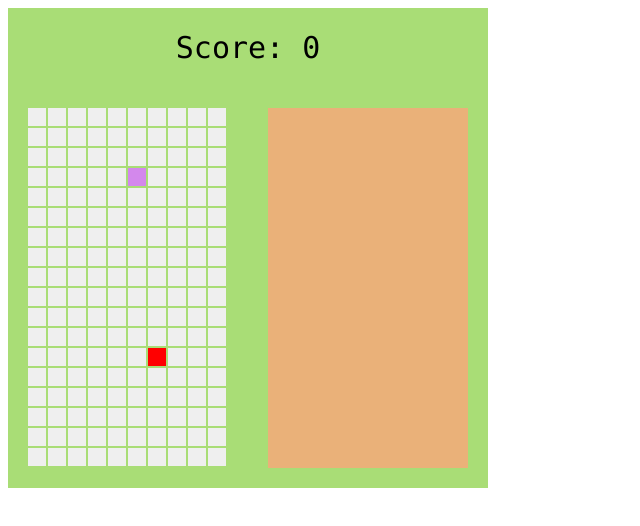
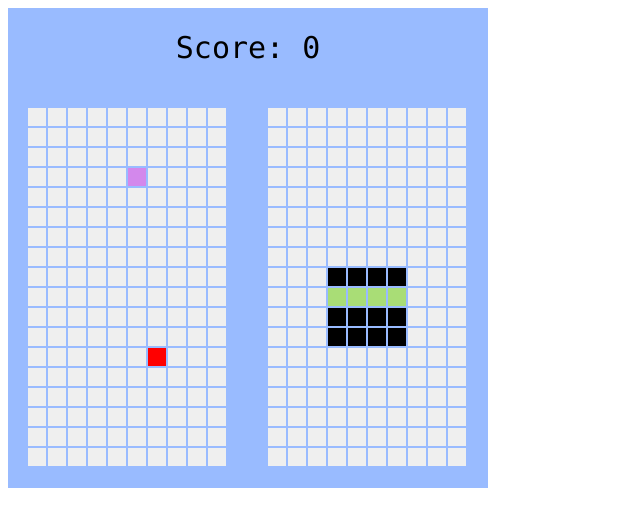
Before and after one commit to samclee/Snaketris, a plain HTML site: page index.html in a window 1280 px wide. Shown: the whole page, without its empty margins (0-640 px from the left). Drawn offline with Linux system fonts and the light colour scheme.

Commit message:
Added ReferenceData, started on TetrisGame
ReferenceData is for arrays of colors and a big array of Tetris pieces.
TetrisGame now has a falling piece that loops to top if it's about to go
out of bounds.

TODO:
Check if a rotation is legal
Switch piece when it hits bottom
Have piece become inert at bottom

```diff
--- /dev/null
+++ b/ReferenceData.js
@@ -0,0 +1,155 @@
+let colors = {
+  lime: "#a9dd76",
+  pink: "#f893c4",
+  magenta: "#d388ec",
+  orange: "#eab179",
+  teal: "#7cdac1",
+  yellow: "#ece76c",
+  blue: "#78c3ef",
+  gray: "#efefef",
+  beige: "#fffb99",
+  indigo: "#99bbff",
+}
+
+let colormap = {
+  i: "#a9dd76",
+  j: "#f893c4",
+  l: "#d388ec",
+  o: "#eab179",
+  s: "#7cdac1",
+  t: "#ece76c",
+  z: "#78c3ef",
+  b: "#000000"
+}
+colormap[' '] = "#efefef"
+
+let pieceStructures = [
+  [
+    [
+      [' ', ' ', ' ', ' '],
+      ['i', 'i', 'i', 'i'],
+      [' ', ' ', ' ', ' '],
+      [' ', ' ', ' ', ' '],
+    ],
+    [
+      [' ', 'i', ' ', ' '],
+      [' ', 'i', ' ', ' '],
+      [' ', 'i', ' ', ' '],
+      [' ', 'i', ' ', ' '],
+    ],
+  ],
+  [
+    [
+      [' ', ' ', ' ', ' '],
+      [' ', 'o', 'o', ' '],
+      [' ', 'o', 'o', ' '],
+      [' ', ' ', ' ', ' '],
+    ],
+  ],
+  [
+    [
+      [' ', ' ', ' ', ' '],
+      ['j', 'j', 'j', ' '],
+      [' ', ' ', 'j', ' '],
+      [' ', ' ', ' ', ' '],
+    ],
+    [
+      [' ', 'j', ' ', ' '],
+      [' ', 'j', ' ', ' '],
+      ['j', 'j', ' ', ' '],
+      [' ', ' ', ' ', ' '],
+    ],
+    [
+      ['j', ' ', ' ', ' '],
+      ['j', 'j', 'j', ' '],
+      [' ', ' ', ' ', ' '],
+      [' ', ' ', ' ', ' '],
+    ],
+    [
+      [' ', 'j', 'j', ' '],
+      [' ', 'j', ' ', ' '],
+      [' ', 'j', ' ', ' '],
+      [' ', ' ', ' ', ' '],
+    ],
+  ],
+  [
+    [
+      [' ', ' ', ' ', ' '],
+      ['l', 'l', 'l', ' '],
+      ['l', ' ', ' ', ' '],
+      [' ', ' ', ' ', ' '],
+    ],
+    [
+      [' ', 'l', ' ', ' '],
+      [' ', 'l', ' ', ' '],
+      [' ', 'l', 'l', ' '],
+      [' ', ' ', ' ', ' '],
+    ],
+    [
+      [' ', ' ', 'l', ' '],
+      ['l', 'l', 'l', ' '],
+      [' ', ' ', ' ', ' '],
+      [' ', ' ', ' ', ' '],
+    ],
+    [
+      ['l', 'l', ' ', ' '],
+      [' ', 'l', ' ', ' '],
+      [' ', 'l', ' ', ' '],
+      [' ', ' ', ' ', ' '],
+    ],
+  ],
+  [
+    [
+      [' ', ' ', ' ', ' '],
+      ['t', 't', 't', ' '],
+      [' ', 't', ' ', ' '],
+      [' ', ' ', ' ', ' '],
+    ],
+    [
+      [' ', 't', ' ', ' '],
+      [' ', 't', 't', ' '],
+      [' ', 't', ' ', ' '],
+      [' ', ' ', ' ', ' '],
+    ],
+    [
+      [' ', 't', ' ', ' '],
+      ['t', 't', 't', ' '],
+      [' ', ' ', ' ', ' '],
+      [' ', ' ', ' ', ' '],
+    ],
+    [
+      [' ', 't', ' ', ' '],
+      ['t', 't', ' ', ' '],
+      [' ', 't', ' ', ' '],
+      [' ', ' ', ' ', ' '],
+    ],
+  ],
+  [
+    [
+      [' ', ' ', ' ', ' '],
+      [' ', 's', 's', ' '],
+      ['s', 's', ' ', ' '],
+      [' ', ' ', ' ', ' '],
+    ],
+    [
+      ['s', ' ', ' ', ' '],
+      ['s', 's', ' ', ' '],
+      [' ', 's', ' ', ' '],
+      [' ', ' ', ' ', ' '],
+    ],
+  ],
+  [
+    [
+      [' ', ' ', ' ', ' '],
+      ['z', 'z', ' ', ' '],
+      [' ', 'z', 'z', ' '],
+      [' ', ' ', ' ', ' '],
+    ],
+    [
+      [' ', 'z', ' ', ' '],
+      ['z', 'z', ' ', ' '],
+      ['z', ' ', ' ', ' '],
+      [' ', ' ', ' ', ' '],
+    ],
+  ],
+]
--- a/TetrisGame.js
+++ b/TetrisGame.js
@@ -3,43 +3,157 @@ function TetrisGame(gW, gH, tS)
   this.gridWdt = gW;
   this.gridHgt = gH;
   this.tileSz = tS;
+
+  this.inert = [];
+  for(var y=0; y<this.gridHgt; y++)
+  {
+    this.inert[y] = [];
+    for(var x=0; x<this.gridWdt; x++)
+    {
+      this.inert[y][x] = ' ';
+    }
+  }
+
+  this.pieceType = 0;
+  this.pieceRot = 0;
+
+  this.pieceX = 3;
+  this.pieceY = 0;
+
 }
 
 TetrisGame.prototype.reset = function()
 {
+  for(var y=0; y<this.gridHgt; y++)
+  {
+    for(var x=0; x<this.gridWdt; x++)
+    {
+      this.inert[y][x] = ' ';
+    }
+  }
+} // reset()
 
-} // reset()
+TetrisGame.prototype.newPiece = function()
+{
+  this.pieceX = 3;
+  this.pieceY = 0;
+  this.pieceType = 0;
+  this.pieceRot = 0;
+} // newPiece
 
 TetrisGame.prototype.update = function()
 {
   let scoreChange = 0;
 
+  let testY = this.pieceY + 1;
+  if(this.canPieceMove(this.pieceX, testY, this.pieceRot))
+  {
+    this.pieceY = testY;
+  } // piece can fall
+  else
+  {
+    this.newPiece();
+  }
+
   return scoreChange;
 } // update()
 
-TetrisGame.prototype.draw = function()
+TetrisGame.prototype.canPieceMove = function(testX, testY, testRot)
 {
-  ctx.fillStyle = colors.orange;
-  ctx.fillRect(0, 0, 200, 360);
+  for(var y=0; y<4; y++)
+  {
+    for(var x=0; x<4; x++)
+    {
+      let isNotEmpty = pieceStructures[this.pieceType][this.pieceRot][y][x] !== ' ';
+
+      let testXLoc = testX + x;
+      let testYLoc = testY + y;
+
+      if(isNotEmpty && (  (testXLoc < 0) ||
+                          (testXLoc >= this.gridWdt) ||
+                          (testYLoc >= this.gridHgt) ||
+                          (this.inert[testYLoc][testXLoc] !== ' ')  ))
+      {
+        return false;
+      }
+    }
+  }
+
+  return true;
+} // canPieceMove()
+
+TetrisGame.prototype.draw = function(ctx)
+{
+  // draw inert blocks
+  for(var y=0; y<this.gridHgt; y++)
+  {
+    for(var x=0; x<this.gridWdt; x++)
+    {
+      let block = this.inert[y][x]
+      this.drawBlock(block, x, y);
+    }
+  }
+
+  // draw current block
+  for(var y=0; y<4; y++)
+  {
+    for(var x=0; x<4; x++)
+    {
+      let block = pieceStructures[this.pieceType][this.pieceRot][y][x];
+      if(block === ' ')
+      {
+        block = 'b';
+      }
+      this.drawBlock(block, x + this.pieceX, y + this.pieceY);
+    }
+  }
 } // draw()
+
+TetrisGame.prototype.drawBlock = function(block, x, y)
+{
+  ctx.fillStyle = colormap[block];
+  ctx.fillRect(x*this.tileSz, y*this.tileSz,
+                this.tileSz-2, this.tileSz-2);
+} // drawBlock()
+
 
 TetrisGame.prototype.handleInput = function(evt)
 {
   let btn = evt.key;
   if(btn === "ArrowLeft" || btn === "a")
   {
-
+    let testX = this.pieceX - 1;
+    if(this.canPieceMove(testX, this.pieceY, this.pieceRot))
+    {
+      this.pieceX = testX;
+    }
   }
   else if(btn === "ArrowUp" || btn === "w")
   {
+    let testRot = (this.pieceRot+1) % pieceStructures[this.pieceType].length;
 
+    if(this.canPieceMove(this.pieceX, this.pieceY, testRot))
+    {
+      this.pieceRot = testRot;
+    }
   }
   else if(btn === "ArrowRight" || btn === "d")
   {
-
+    let testX = this.pieceX + 1;
+    if(this.canPieceMove(testX, this.pieceY, this.pieceRot))
+    {
+      this.pieceX = testX;
+    }
   }
   else if(btn === "ArrowDown" || btn === "s")
   {
+    let testRot = (this.pieceRot-1) % pieceStructures[this.pieceType].length;
+    if(testRot < 0)
+      testRot += pieceStructures[this.pieceType].length;
 
+    if(this.canPieceMove(this.pieceX, this.pieceY, testRot))
+    {
+      this.pieceRot = testRot;
+    }
   }
 } // handleInput()
--- a/index.html
+++ b/index.html
@@ -9,6 +9,7 @@
     Hopefully you don't see this.
   </canvas>
 
+  <script src="./ReferenceData.js"></script>
   <script src="./main.js"></script>
   <script src="./SnakeGame.js"></script>
   <script src="./TetrisGame.js"></script>
--- a/main.js
+++ b/main.js
@@ -3,16 +3,7 @@
 let canv = null;
 let ctx = null;
 let gameSignal = null;
-let colors = {
-  lime: "#a9dd76",
-  pink: "#f893c4",
-  magenta: "#d388ec",
-  orange: "#eab179",
-  teal: "#7cdac1",
-  yellow: "#ece76c",
-  blue: "#78c3ef",
-  gray: "#efefef"
-}
+
 let score = 0;
 let state = "PLAYING";
 
@@ -31,7 +22,8 @@ function init()
 
   document.addEventListener("keydown", keyPush);
 
-  gameSignal = setInterval(update, 1000/8);
+  gameSignal = setInterval(update, 1000/5);
+
 } // init()
 
 function reset()
@@ -48,7 +40,7 @@ function update()
 
   if(state === "PLAYING")
   {
-    sg.update();
+    scoreChange += sg.update();
     scoreChange += tg.update();
   }
   else if(state === "LOSS")
@@ -81,7 +73,7 @@ function draw()
     ctx.globalAlpha = 1;
 
   // draw Bg
-  ctx.fillStyle = colors.lime;
+  ctx.fillStyle = colors.indigo;
   ctx.fillRect(0, 0, canv.width, canv.height);
 
   // draw SnakeGame
```
